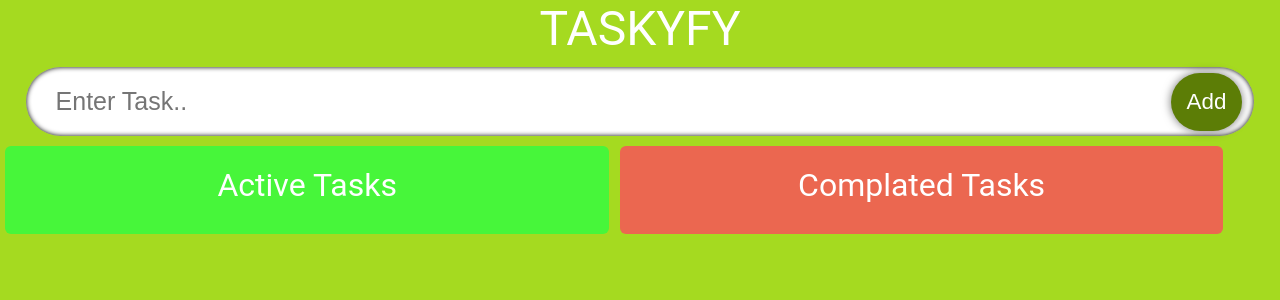
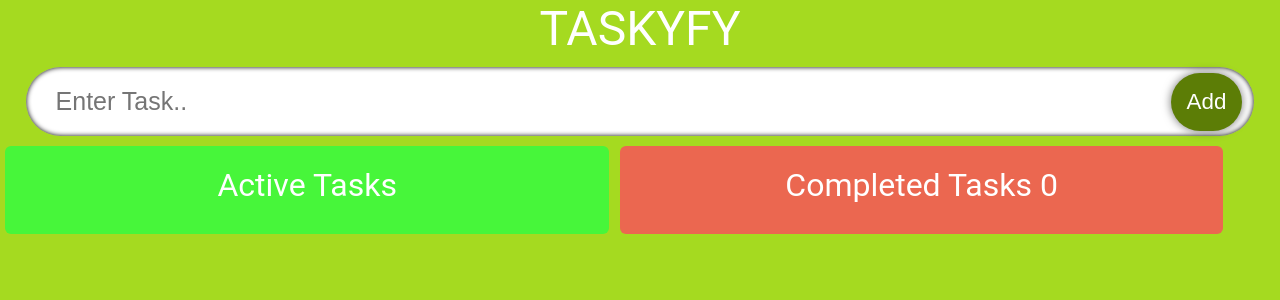
Before and after one commit to DarshanPro123/typeScript_Tutorial, a React (Vite) app in the folder taskyFyPractice1/: page / in a window 1280 px wide. Shown: the top 300 px of the page. Built offline with nearby package versions, Linux system fonts and the light colour scheme.

Commit message:
Add complated and length of task is complated

```diff
--- a/taskyFyPractice1/src/components/SingleTodo.tsx
+++ b/taskyFyPractice1/src/components/SingleTodo.tsx
@@ -49,9 +49,13 @@ const SingleTodo = ({
       ) : (
         <span className="todo_single_text">{todo.task}</span>
       )}
+      {!todo.isCompleted ? (
         <span className="icon" onClick={() => handleUpdate(todo.id, todo.task)}>
           <MdOutlineEdit />
         </span>
+      ) : (
+        ""
+      )}
       {todo.isCompleted ? (
         <span className="icon done" onClick={() => handleDone(todo.id)}>
           <MdDone />
@@ -64,9 +68,13 @@ const SingleTodo = ({
       {/* <span className="icon" onClick={() => handleDone(todo.id)}>
         <MdDone />
       </span> */}
+      {todo.isCompleted ? (
         <span className="icon" onClick={() => handleDelete(todo.id)}>
           <FaDeleteLeft />
         </span>
+      ) : (
+        ""
+      )}
     </form>
   );
 };
--- a/taskyFyPractice1/src/components/TodoList.tsx
+++ b/taskyFyPractice1/src/components/TodoList.tsx
@@ -14,11 +14,16 @@ const TodoList: React.FC<TodoListProps> = ({
   setUpdateId,
   setTask,
 }) => {
+  const complatedLength: number = todos.filter(
+    (todo) => todo.isCompleted
+  ).length;
   return (
     <div className="container">
       <div className="todos">
         <span className="todos__heading">Active Tasks</span>
-        {todos.map((todo) => (
+        {todos
+          .filter((todo) => !todo.isCompleted) // Show only active tasks
+          .map((todo) => (
             <SingleTodo
               setTask={setTask}
               setUpdateId={setUpdateId}
@@ -30,8 +35,12 @@ const TodoList: React.FC<TodoListProps> = ({
           ))}
       </div>
       <div className="todos remove">
-        <span className="todos__heading">Complated Tasks</span>
-        {todos.map((todo) => (
+        <span className="todos__heading">
+          Completed Tasks {complatedLength}
+        </span>
+        {todos
+          .filter((todo) => todo.isCompleted) // Show only completed tasks
+          .map((todo) => (
             <SingleTodo
               setTask={setTask}
               setUpdateId={setUpdateId}
@@ -47,18 +56,3 @@ const TodoList: React.FC<TodoListProps> = ({
 };
 
 export default TodoList;
-
-{
-  /* <div className="todos">
-      {todos.map((todo) => (
-        <SingleTodo
-          setTask={setTask}
-          setUpdateId={setUpdateId}
-          key={todo.id}
-          todo={todo}
-          todos={todos}
-          setTodos={setTodos}
-        />
-      ))}
-    </div> */
-}
```
Also changed, not shown: taskyFyPractice1/src/store/TodosContext.tsx (added, +11 -0 lines). Lines whose indentation alone changed are shown as unchanged.
